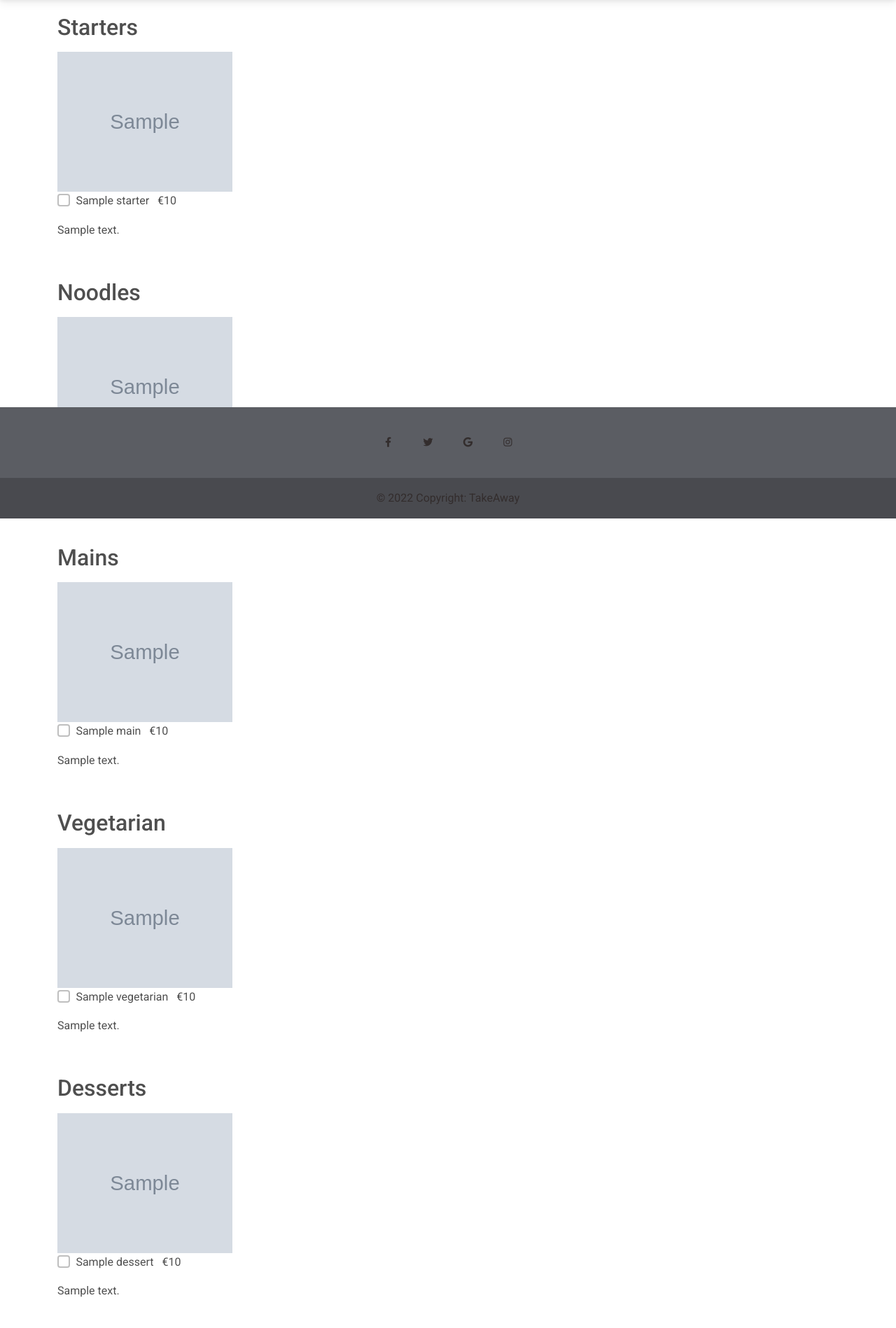
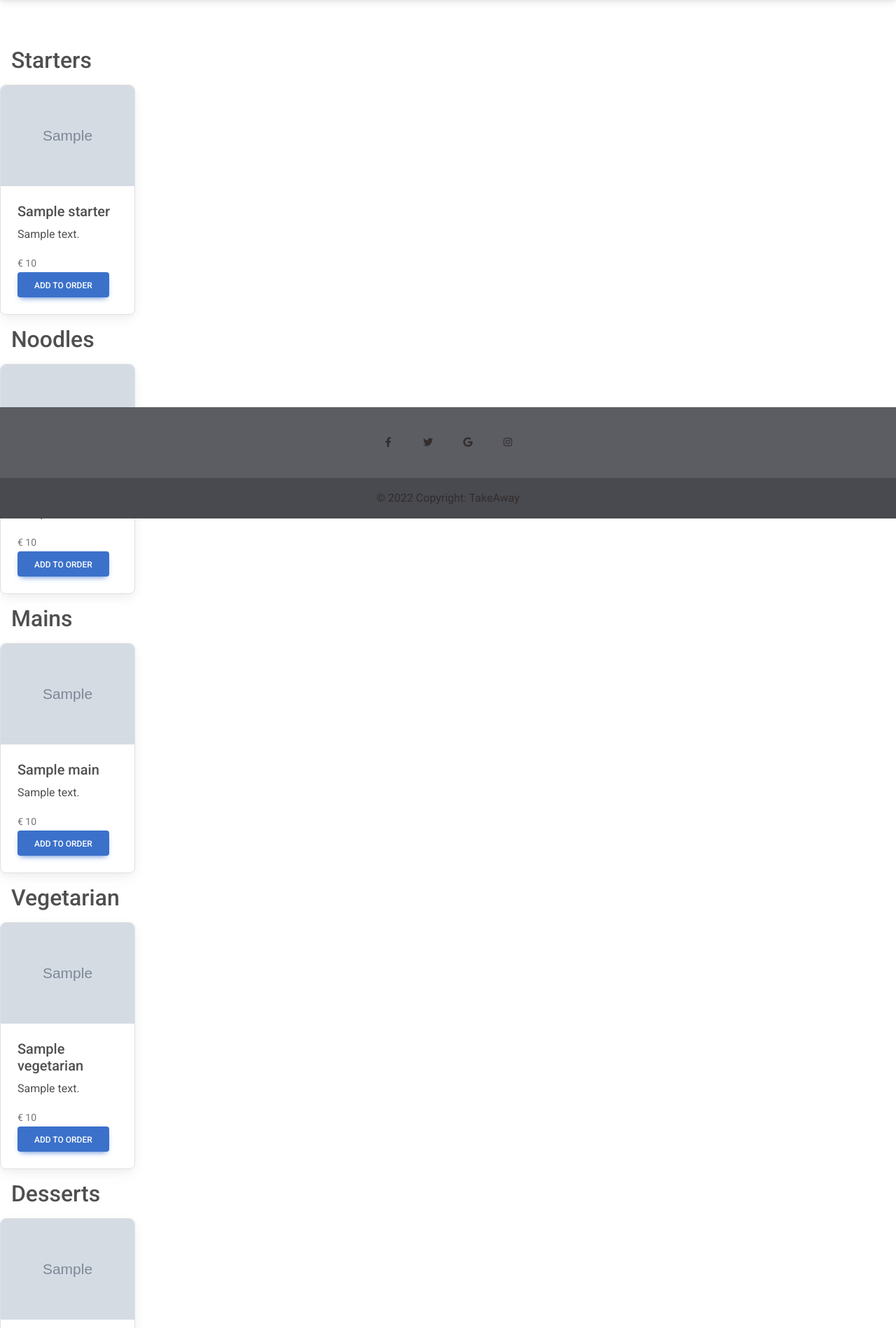
Before and after one commit to elivinus/DBS, a Django app: template apc/storefront/shoppingcart/templates/accounts/menu.html in a window 1280 px wide. Shown: the part 59-1957 px from the top of the page at 70% size. Run offline with Django 4.2, Linux system fonts and the light colour scheme; the template is opened without the code that fills it: most values are stand-ins (such as "Sample title", 1, 10 or a date in 2020); grey boxes marked "Sample" are stand-in pictures.

Commit message:
update menu to use cards

```diff
--- a/apc/storefront/shoppingcart/templates/accounts/menu.html
+++ b/apc/storefront/shoppingcart/templates/accounts/menu.html
@@ -1,192 +1,186 @@
 {% extends 'layouts/base.html' %}
 {% block content %}
-<div class="container mb-1">
-    <div class="row mt-1">
-        <div>
+<div>&nbsp</div>
+<div>&nbsp</div>
+
 <form method="POST">
     {% csrf_token %}
-                <p><h2>Starters</h2></p>
+
+
+    <p><h2>&nbsp Starters</h2></p>
     <div class="pt-8">
+    <div class='row card-group'>
         {% for starter in starters %}
-                    <div class="row">
-                        <div class="col-md-1 col-sm-12">
-                            <img class src="{{ starter.image.url }}" width="250" height="200"/>
+          <div class="col-2">
+            <div class="card border " style="background-color:#ffffff;">
+                <div class="bg-image hover-overlay ripple" data-mdb-ripple-color="light">
+                    <img src="{{ starter.image.url }}" class="img-fluid" />
+                    <a href="#!">
+                        <div class="mask" style="background-color: rgba(185, 180, 180, 0.15)"></div>
+                    </a>
                 </div>
-                        <div>
+                <div class="card-body">
+                    <h5 class="card-title">{{ starter.name }}</h5>
+                    <p class="card-text">
+                        {{ starter.description }}
+                    </p>
+                    <small class="text-muted">€ {{ starter.price }} &nbsp &nbsp</small> <button type="button" class="btn btn-primary">Add to order</button>
                 </div>
-                        <div class="col-md-8 col-sm-12">
-                            <div class="d-flex flex-row">
-                                <div class="form-group form-check" >
-                                    <input type="checkbox" name="items[]" class="form-check-input" value="{{ starter.pk }}">
-                                    <label class="form-check-label">{{ starter.name }} </label>
-                                </div>
-                                <p>   </p>
-                                <p class=d-flex flex-row"font-weight-bold pl-5">&nbsp &nbsp€{{ starter.price }}</p>
-                            </div>
-                            <div align="left">
-                                <p>{{ starter.description }}</p>
-                            </div>
-                           <div>&nbsp</div>
             </div>
           </div>
         {% endfor %}
     </div>
-                <p><h2>Noodles</h2></p>
+
+
+    <p><h2>&nbsp Noodles</h2></p>
     <div class="pt-8">
+    <div class='row card-group'>
         {% for noodle in noodles %}
-                    <div class="row">
-                        <div class="col-md-1 col-sm-12">
-                            <img class src="{{ starter.image.url }}" width="250" height="200"/>
+          <div class="col-2">
+            <div class="card border " style="background-color:#ffffff;">
+                <div class="bg-image hover-overlay ripple" data-mdb-ripple-color="light">
+                    <img src="{{ noodle.image.url }}" class="img-fluid" />
+                    <a href="#!">
+                        <div class="mask" style="background-color: rgba(185, 180, 180, 0.15)"></div>
+                    </a>
                 </div>
-                        <div>
+                <div class="card-body">
+                    <h5 class="card-title">{{ noodle.name }}</h5>
+                    <p class="card-text">
+                        {{ noodle.description }}
+                    </p>
+                    <small class="text-muted">€ {{ noodle.price }} &nbsp &nbsp</small> <button type="button" class="btn btn-primary">Add to order</button>
                 </div>
-                        <div class="col-md-8 col-sm-12">
-                            <div class="d-flex flex-row">
-                                <div class="form-group form-check" >
-                                    <input type="checkbox" name="items[]" class="form-check-input" value="{{ noodle.pk }}">
-                                    <label class="form-check-label">{{ noodle.name }} </label>
-                                </div>
-                                <p>   </p>
-                                <p class=d-flex flex-row"font-weight-bold pl-5">&nbsp &nbsp€{{ noodle.price }}</p>
-                            </div>
-                            <div align="left">
-                                <p>{{ noodle.description }}</p>
-                            </div>
-                            <div>&nbsp</div>
             </div>
           </div>
         {% endfor %}
     </div>
-                <p><h2>Mains</h2></p>
+
+    <p><h2>&nbsp Mains</h2></p>
     <div class="pt-8">
+    <div class='row card-group'>
         {% for main in mains %}
-                    <div class="row">
-                        <div class="col-md-1 col-sm-12">
-                            <img class src="{{ main.image.url }}" width="250" height="200"/>
+          <div class="col-2">
+            <div class="card border " style="background-color:#ffffff;">
+                <div class="bg-image hover-overlay ripple" data-mdb-ripple-color="light">
+                    <img src="{{ main.image.url }}" class="img-fluid" />
+                    <a href="#!">
+                        <div class="mask" style="background-color: rgba(185, 180, 180, 0.15)"></div>
+                    </a>
                 </div>
-                        <div>
+                <div class="card-body">
+                    <h5 class="card-title">{{ main.name }}</h5>
+                    <p class="card-text">
+                        {{ main.description }}
+                    </p>
+                    <small class="text-muted">€ {{ main.price }} &nbsp &nbsp</small> <button type="button" class="btn btn-primary">Add to order</button>
                 </div>
-                        <div class="col-md-8 col-sm-12">
-                            <div class="d-flex flex-row">
-                                <div class="form-group form-check" >
-                                    <input type="checkbox" name="items[]" class="form-check-input" value="{{ main.pk }}">
-                                    <label class="form-check-label">{{ main.name }} </label>
-                                </div>
-                                <p>   </p>
-                                <p class=d-flex flex-row"font-weight-bold pl-5">&nbsp &nbsp€{{ main.price }}</p>
-                            </div>
-                            <div align="left">
-                                <p>{{ main.description }}</p>
-                            </div>
-                            <div>&nbsp</div>
             </div>
           </div>
         {% endfor %}
     </div>
-                <p><h2>Vegetarian</h2></p>
+
+    <p><h2>&nbsp Vegetarian</h2></p>
     <div class="pt-8">
-                    {% for Vegetarian in Vegetarians %}
-                    <div class="row">
-                        <div class="col-md-1 col-sm-12">
-                            <img class src="{{ Vegetarian.image.url }}" width="250" height="200"/>
+    <div class='row card-group'>
+        {% for vegetarian in vegetarians %}
+          <div class="col-2">
+            <div class="card border " style="background-color:#ffffff;">
+                <div class="bg-image hover-overlay ripple" data-mdb-ripple-color="light">
+                    <img src="{{ vegetarian.image.url }}" class="img-fluid" />
+                    <a href="#!">
+                        <div class="mask" style="background-color: rgba(185, 180, 180, 0.15)"></div>
+                    </a>
                 </div>
-                        <div>
+                <div class="card-body">
+                    <h5 class="card-title">{{ vegetarian.name }}</h5>
+                    <p class="card-text">
+                        {{ vegetarian.description }}
+                    </p>
+                    <small class="text-muted">€ {{ vegetarian.price }} &nbsp &nbsp</small> <button type="button" class="btn btn-primary">Add to order</button>
                 </div>
-                        <div class="col-md-8 col-sm-12">
-                            <div class="d-flex flex-row">
-                                <div class="form-group form-check" >
-                                    <input type="checkbox" name="items[]" class="form-check-input" value="{{ Vegetarian.pk }}">
-                                    <label class="form-check-label">{{ Vegetarian.name }} </label>
-                                </div>
-                                <p>   </p>
-                                <p class=d-flex flex-row"font-weight-bold pl-5">&nbsp &nbsp€{{ Vegetarian.price }}</p>
-                            </div>
-                            <div align="left">
-                                <p>{{ Vegetarian.description }}</p>
-                            </div>
-                            <div>&nbsp</div>
             </div>
           </div>
         {% endfor %}
     </div>
-                <p><h2>Desserts</h2></p>
+
+
+    <p><h2>&nbsp Desserts</h2></p>
     <div class="pt-8">
-                    {% for dessert in desserts %}
-                    <div class="row">
-                        <div class="col-md-1 col-sm-12">
-                            <img class src="{{ dessert.image.url }}" width="250" height="200"/>
+    <div class='row card-group'>
+        {% for Dessert in Desserts %}
+          <div class="col-2">
+            <div class="card border " style="background-color:#ffffff;">
+                <div class="bg-image hover-overlay ripple" data-mdb-ripple-color="light">
+                    <img src="{{ Dessert.image.url }}" class="img-fluid" />
+                    <a href="#!">
+                        <div class="mask" style="background-color: rgba(185, 180, 180, 0.15)"></div>
+                    </a>
                 </div>
-                        <div>
+                <div class="card-body">
+                    <h5 class="card-title">{{ Dessert.name }}</h5>
+                    <p class="card-text">
+                        {{ Dessert.description }}
+                    </p>
+                    <small class="text-muted">€ {{ Dessert.price }} &nbsp &nbsp</small> <button type="button" class="btn btn-primary">Add to order</button>
                 </div>
-                        <div class="col-md-8 col-sm-12">
-                            <div class="d-flex flex-row">
-                                <div class="form-group form-check" >
-                                    <input type="checkbox" name="items[]" class="form-check-input" value="{{ dessert.pk }}">
-                                    <label class="form-check-label">{{ dessert.name }} </label>
-                                </div>
-                                <p>   </p>
-                                <p class=d-flex flex-row"font-weight-bold pl-5">&nbsp &nbsp€{{ dessert.price }}</p>
-                            </div>
-                            <div align="left">
-                                <p>{{ dessert.description }}</p>
-                            </div>
-                            <div>&nbsp</div>
             </div>
           </div>
         {% endfor %}
     </div>
-                <p><h2>Soft Drinks</h2></p>
+
+
+    <p><h2>&nbsp Soft Drinks</h2></p>
     <div class="pt-8">
+    <div class='row card-group'>
         {% for softdrink in softdrinks %}
-                    <div class="row">
-                        <div class="col-md-1 col-sm-12">
-                            <img class src="{{ softdrink.image.url }}" width="250" height="200"/>
+          <div class="col-2">
+            <div class="card border " style="background-color:#ffffff;">
+                <div class="bg-image hover-overlay ripple" data-mdb-ripple-color="light">
+                    <img src="{{ softdrink.image.url }}" class="img-fluid" />
+                    <a href="#!">
+                        <div class="mask" style="background-color: rgba(185, 180, 180, 0.15)"></div>
+                    </a>
                 </div>
-                        <div>
+                <div class="card-body">
+                    <h5 class="card-title">{{ softdrink.name }}</h5>
+                    <p class="card-text">
+                        {{ softdrink.description }}
+                    </p>
+                    <small class="text-muted">€ {{ softdrink.price }} &nbsp &nbsp</small> <button type="button" class="btn btn-primary">Add to order</button>
                 </div>
-                        <div class="col-md-8 col-sm-12">
-                            <div class="d-flex flex-row">
-                                <div class="form-group form-check" >
-                                    <input type="checkbox" name="items[]" class="form-check-input" value="{{ softdrink.pk }}">
-                                    <label class="form-check-label">{{ softdrink.name }} </label>
-                                </div>
-                                <p>   </p>
-                                <p class=d-flex flex-row"font-weight-bold pl-5">&nbsp &nbsp€{{ softdrink.price }}</p>
-                            </div>
-                            <div align="left">
-                                <p>{{ softdrink.description }}</p>
-                            </div>
-                            <div>&nbsp</div>
             </div>
           </div>
         {% endfor %}
     </div>
-                <p><h2>Alcoholic Drinks</h2></p>
+
+
+    <p><h2>&nbsp Alcoholic Drinks</h2></p>
     <div class="pt-8">
+    <div class='row card-group'>
         {% for Wine in Wines %}
-                    <div class="row">
-                        <div class="col-md-1 col-sm-12">
-                            <img class src="{{ Wine.image.url }}" width="250" height="200"/>
+          <div class="col-2">
+            <div class="card border " style="background-color:#ffffff;">
+                <div class="bg-image hover-overlay ripple" data-mdb-ripple-color="light">
+                    <img src="{{ Wine.image.url }}" class="img-fluid" />
+                    <a href="#!">
+                        <div class="mask" style="background-color: rgba(185, 180, 180, 0.15)"></div>
+                    </a>
                 </div>
-                        <div>
+                <div class="card-body">
+                    <h5 class="card-title">{{ Wine.name }}</h5>
+                    <p class="card-text">
+                        {{ Wine.description }}
+                    </p>
+                    <small class="text-muted">€ {{ Wine.price }} &nbsp &nbsp</small> <button type="button" class="btn btn-primary">Add to order</button>
                 </div>
-                        <div class="col-md-8 col-sm-12">
-                            <div class="d-flex flex-row">
-                                <div class="form-group form-check" >
-                                    <input type="checkbox" name="items[]" class="form-check-input" value="{{ Wine.pk }}">
-                                    <label class="form-check-label">{{ Wine.name }} </label>
-                                </div>
-                                <p>   </p>
-                                <p class=d-flex flex-row"font-weight-bold pl-5">&nbsp &nbsp€{{ Wine.price }}</p>
-                            </div>
-                            <div align="left">
-                                <p>{{ Wine.description }}</p>
-                            </div>
-                            <div>&nbsp</div>
             </div>
           </div>
         {% endfor %}
     </div>
+
+
+
 
             <button class="btn btn-dark mt-7">Place Order!</button>
         </form>
```
Also changed, not shown: apc/storefront/static/images/MEDIA_URL/pexels-anna-tarazevich-7287719_TeRECAE.jpg (added). Lines whose indentation alone changed are shown as unchanged.
